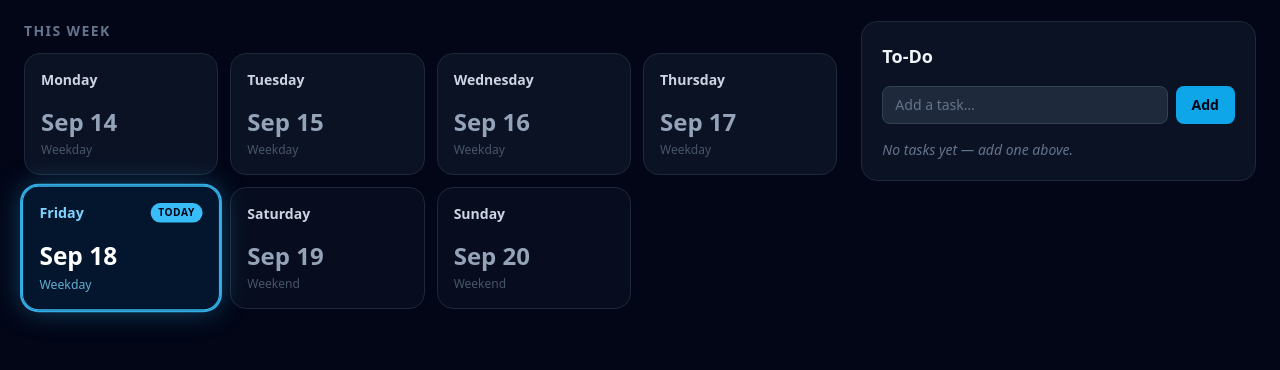
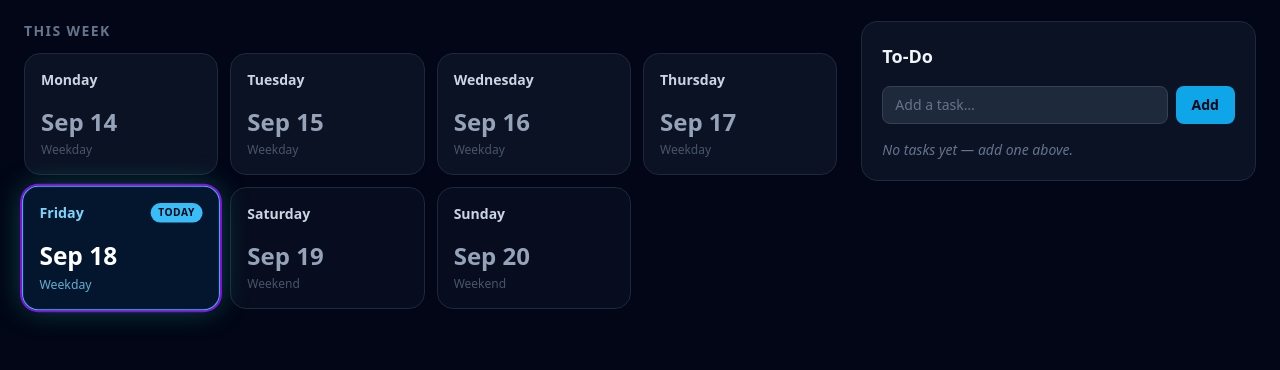
Before and after one commit to RyanY0710/webdevelopment, a plain HTML site: page index.html in a window 1280 px wide. Shown: the part 151-521 px from the top of the page. Drawn offline with nearby package versions, Linux system fonts and the light colour scheme.

Commit message:
Update index.html

```diff
--- a/index.html
+++ b/index.html
@@ -8,7 +8,7 @@
 <style>
   /* Small custom touches on top of Tailwind */
   body { font-family: ui-sans-serif, system-ui, -apple-system, "Segoe UI", Roboto, sans-serif; }
-  .today-glow { box-shadow: 0 0 0 2px rgba(56,189,248,.9), 0 0 28px rgba(56,189,248,.35); }
+  .today-glow { box-shadow: 0 0 0 2px rgba(156,9,248,.9), 0 0 28px rgba(26,189,148,.35); }
   .fade-in { animation: fadeIn .25s ease-out; }
   @keyframes fadeIn { from { opacity: 0; transform: translateY(-4px); } to { opacity: 1; transform: none; } }
 </style>
```
